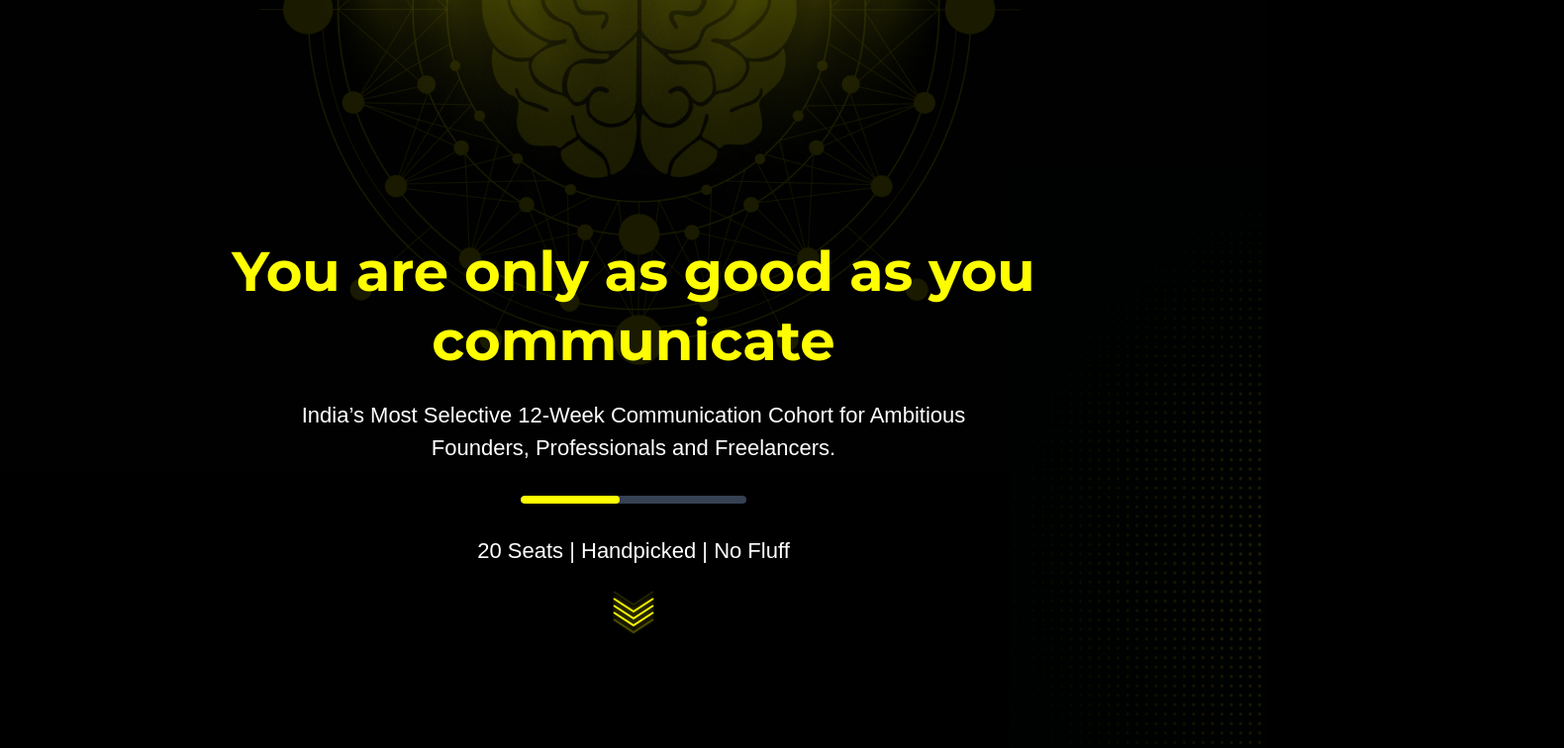
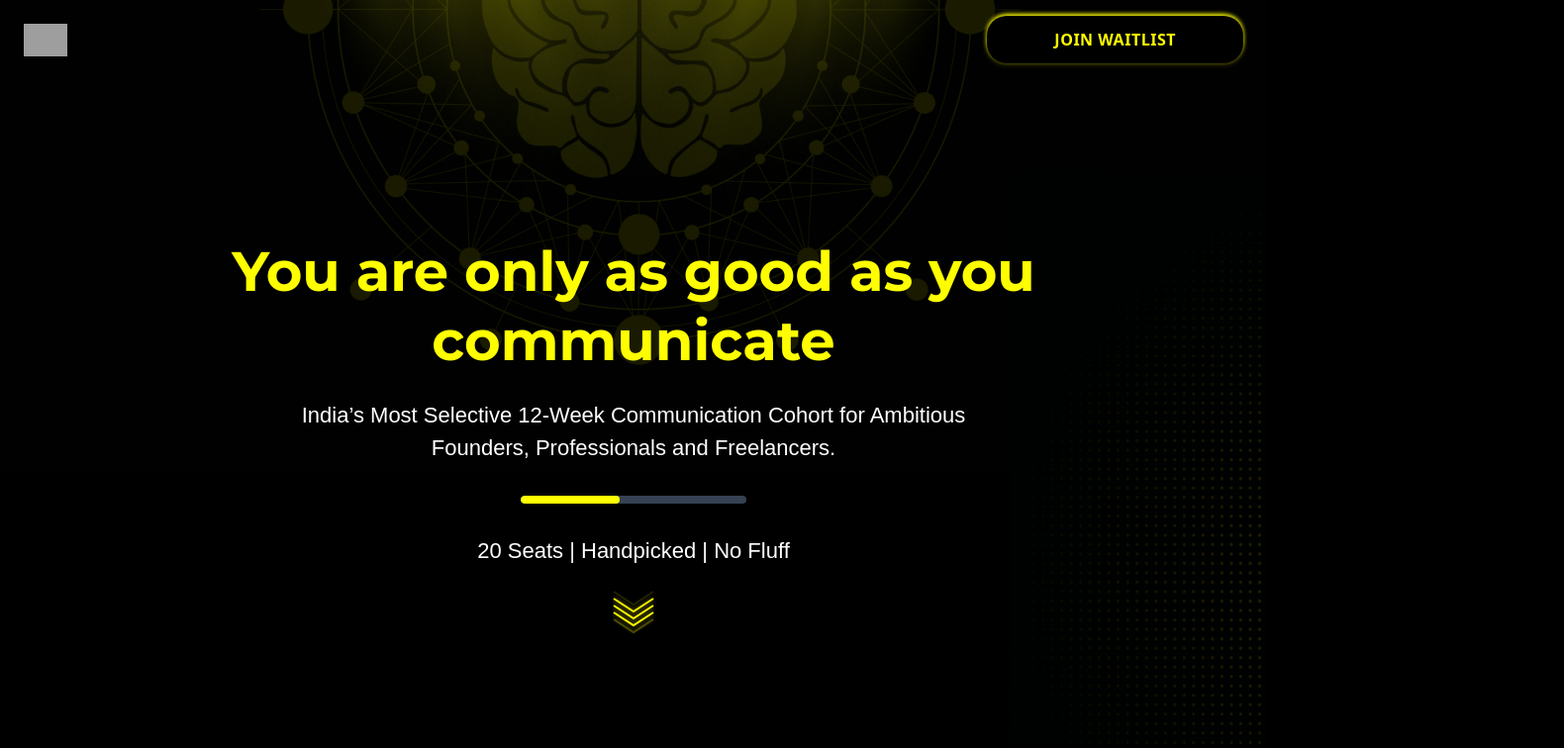
Before and after one commit to yapcapitalist/YC, a React (Vite) app: page / in a window 1280 px wide. Shown: the top 756 px of the page at 99% size, 1580 px wide, since content can reach past the window. Built offline with nearby package versions, Linux system fonts and the light colour scheme; grey boxes are pictures that could not be loaded; a web font is replaced by a local one.

Commit message:
overflow stopped

```diff
--- a/src/index.css
+++ b/src/index.css
@@ -22,6 +22,9 @@
 body {
   overflow-x: hidden;
 }
+ #root{
+  overflow: hidden;
+ }
 
 h1 {
   font-size: 3.5rem;
--- a/src/main.jsx
+++ b/src/main.jsx
@@ -10,11 +10,11 @@ import WhyChooseUs from './components/WhyChooseUs.jsx';
 import WalkWith from './components/WalkWith.jsx';
 import ProgramDetails from './components/Program-Details.jsx';
 import FormatStructure from './components/Format.jsx';
-// import StickyHeader from './components/Head.jsx';
+import StickyHeader from './components/Head.jsx';
 import WhatIsYc from './components/WhatIsYc.jsx';
 import FAQSection from './components/Faq.jsx';
 import YCContactFooter from './components/Footer.jsx';
-import Curriculum from './components/Curriculumn.jsx';
+// import Curriculum from './components/Curriculumn.jsx';
 import Extraordinary from './components/Extraordinary.jsx';
 import YCDifference from './components/TheYcDifference.jsx';
 import YCForm from './components/YcForm.jsx';
@@ -30,13 +30,13 @@ createRoot(document.getElementById('root')).render(
           path="/"
           element={
             <>
-             {/* <StickyHeader /> */}
+             <StickyHeader />
               <Hero />
               <WhatIsYc />
               <WhyYc />
               <WhoThisIsFor />
               <WhyChooseUs />
-              <Curriculum />
+              {/* <Curriculum /> */}
               <Extraordinary />
               <FormatStructure />
               <WalkWith />
```
